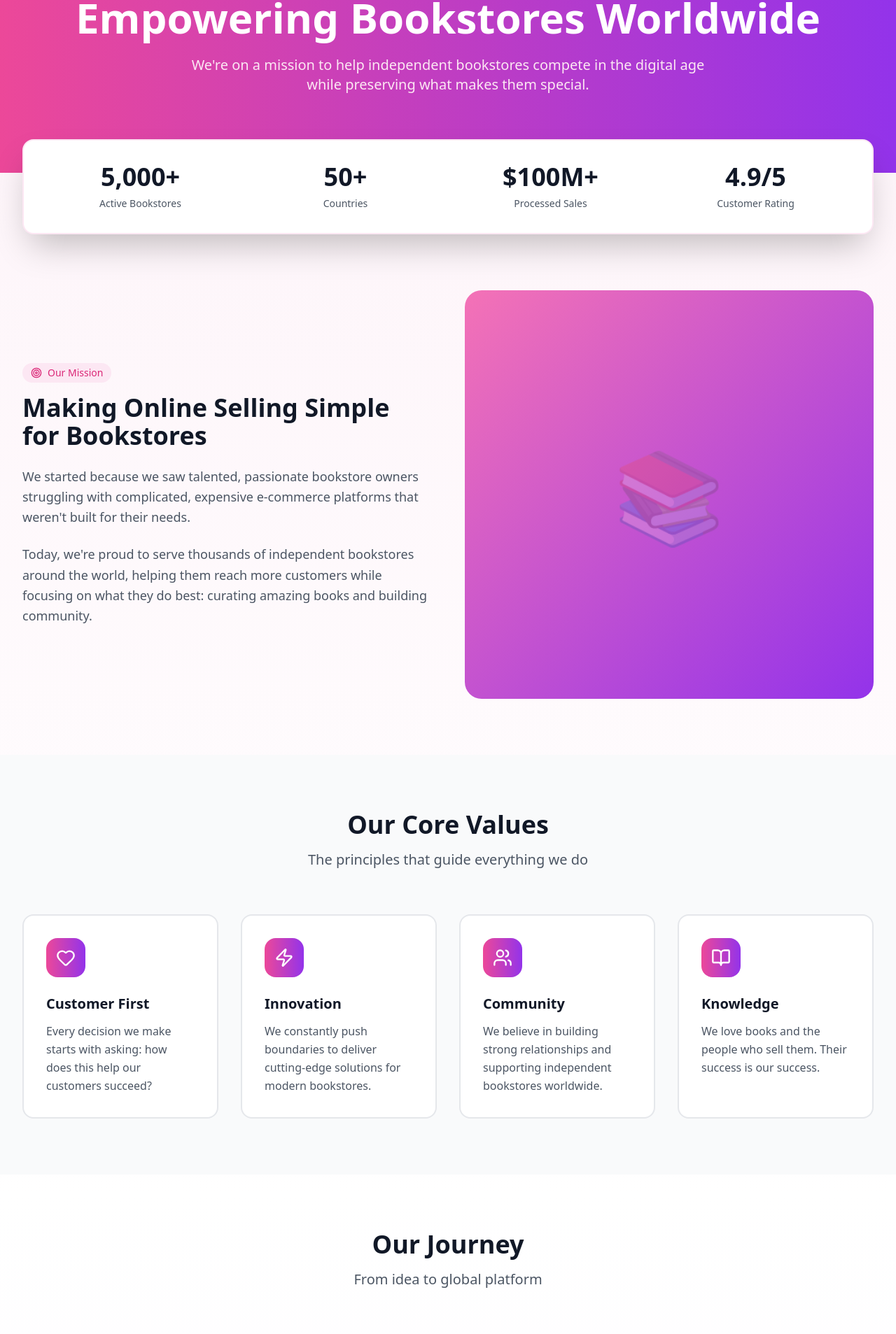
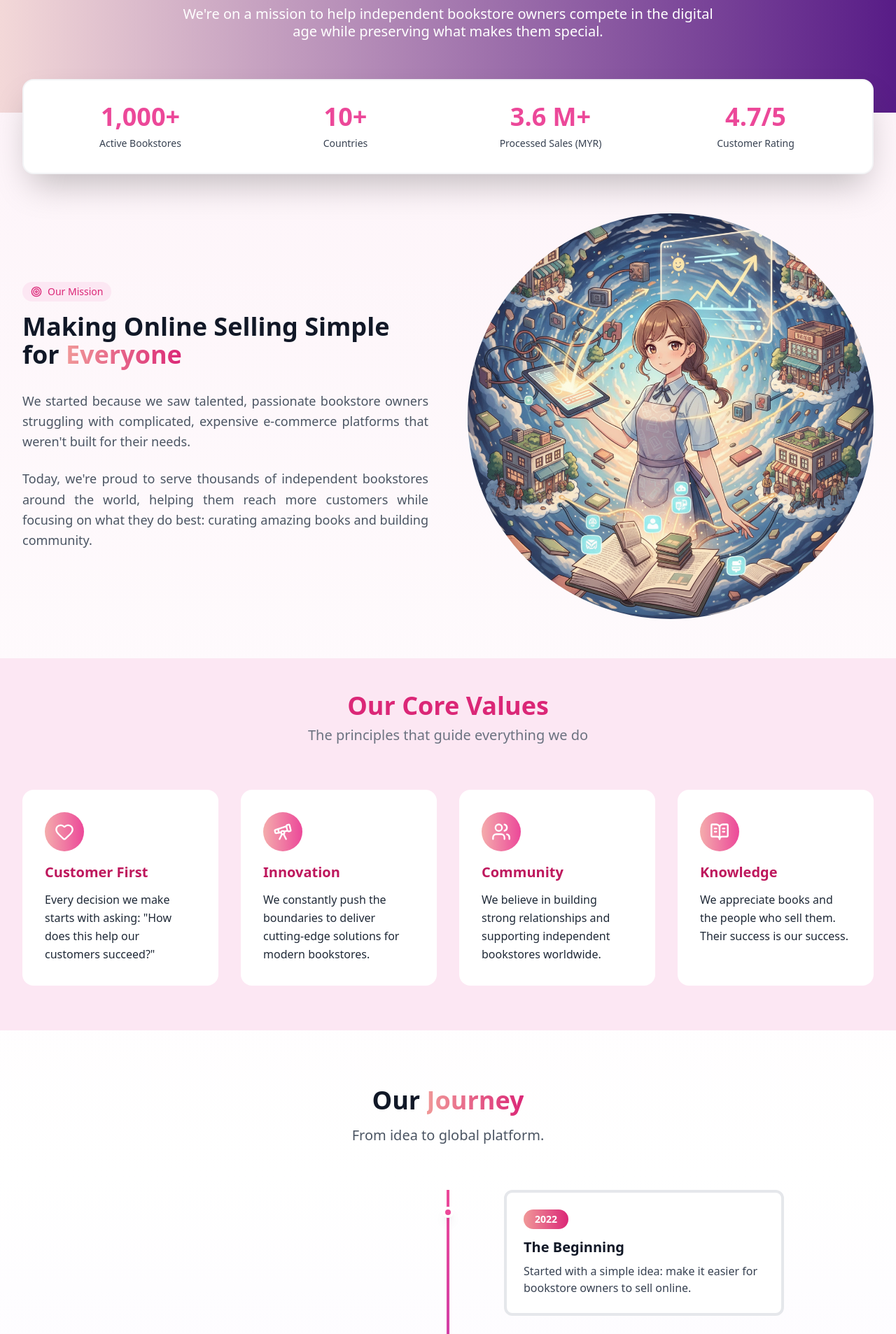
Before and after one commit to kaifeng-cmd/lunaria, a Vue app: page /about in a window 1280 px wide. Shown: the part 209-2116 px from the top of the page at 70% size. Built offline with nearby package versions, Linux system fonts and the light colour scheme.

Commit message:
refactor(about): redesign the UI layout and refine the UI features - design new About page layout - fix the button layout issue in Contact page

```diff
--- a/src/views/About.vue
+++ b/src/views/About.vue
@@ -1,6 +1,6 @@
 <script setup lang="ts">
 import { Button } from '@/components/ui/button';
-import { Heart, Target, Zap, Users, BookOpen, Sparkles } from 'lucide-vue-next';
+import { Heart, Target, Telescope, Users, BookOpenText, Route } from 'lucide-vue-next';
 import type { Component } from 'vue';
 
 interface Value {
@@ -17,9 +17,14 @@ interface TeamMember {
 }
 
 interface Milestone {
-  year: string;
+  year: number;
   title: string;
   description: string;
+}
+
+interface Stats {
+  value: string;
+  label: string;
 }
 
 const values: Value[] = [
@@ -27,13 +32,13 @@ const values: Value[] = [
     icon: Heart,
     title: 'Customer First',
     description:
-      'Every decision we make starts with asking: how does this help our customers succeed?',
+      'Every decision we make starts with asking: "How does this help our customers succeed?"',
   },
   {
-    icon: Zap,
+    icon: Telescope,
     title: 'Innovation',
     description:
-      'We constantly push boundaries to deliver cutting-edge solutions for modern bookstores.',
+      'We constantly push the boundaries to deliver cutting-edge solutions for modern bookstores.',
   },
   {
     icon: Users,
@@ -42,108 +47,108 @@ const values: Value[] = [
       'We believe in building strong relationships and supporting independent bookstores worldwide.',
   },
   {
-    icon: BookOpen,
+    icon: BookOpenText,
     title: 'Knowledge',
-    description: 'We love books and the people who sell them. Their success is our success.',
+    description: 'We appreciate books and the people who sell them. Their success is our success.',
   },
 ];
 
 const team: TeamMember[] = [
   {
-    name: 'Alex Rivera',
+    name: 'Nick Richardson',
     role: 'Founder & CEO',
-    avatar: '👨‍💼',
-    bio: 'Former bookstore owner with 15 years of retail experience. Passionate about helping independent bookstores thrive.',
+    avatar: '🧝🏼',
+    bio: 'Former bookstore owner with more than 15 years of retail experience. Passionate about helping bookstore owners thrive.',
   },
   {
-    name: 'Sarah Chen',
+    name: 'Ren Kobayashi',
     role: 'Head of Product',
-    avatar: '👩‍💻',
-    bio: 'Product designer who believes technology should be beautiful and intuitive. Previously at Shopify and Square.',
+    avatar: '🥷🏻',
+    bio: 'Product designer who believes technology should be beautiful and intuitive. Expert in Adobe Illustrator and Figma.',
   },
   {
-    name: 'Marcus Thompson',
+    name: 'Kavitha a/p Raj',
     role: 'Lead Engineer',
-    avatar: '👨‍🔬',
-    bio: 'Full-stack developer obsessed with performance and scalability. Built systems serving millions of users.',
+    avatar: '👩🏽‍🎤',
+    bio: 'Full-stack developer who is proficient in TypeScript, Vue.js, and Node.js. Built systems serving millions of users.',
   },
   {
-    name: 'Emily Park',
-    role: 'Customer Success',
-    avatar: '👩‍💼',
-    bio: 'Dedicated to ensuring every customer has an amazing experience. Available 24/7 to help you succeed.',
+    name: 'Nur Aisyah bt. Hassan',
+    role: 'Customer Success Manager',
+    avatar: '🧕🏼',
+    bio: 'Dedicated to ensuring everyone has an amazing customer experience. Available 24/7 to help you succeed in your business.',
   },
 ];
 
 const milestones: Milestone[] = [
   {
-    year: '2022',
+    year: 2022,
     title: 'The Beginning',
-    description:
-      'Started with a simple idea: make it easier for independent bookstores to sell online.',
+    description: 'Started with a simple idea: make it easier for bookstore owners to sell online.',
   },
   {
-    year: '2023',
+    year: 2023,
     title: 'First 100 Customers',
     description:
       'Reached our first major milestone and learned invaluable lessons from early adopters.',
   },
   {
-    year: '2024',
+    year: 2024,
     title: 'Series A Funding',
-    description: 'Raised $10M to accelerate product development and expand our team.',
+    description:
+      'Raised around RM 1.65 Million to accelerate product development and expand our team.',
   },
   {
-    year: '2025',
+    year: 2025,
     title: 'Global Expansion',
-    description: 'Now serving over 5,000 bookstores across 50 countries. Just getting started!',
+    description: 'Now serving over 1,000 bookstores across 12 countries. Just getting started!',
   },
 ];
 
-const stats = [
-  { value: '5,000+', label: 'Active Bookstores' },
-  { value: '50+', label: 'Countries' },
-  { value: '$100M+', label: 'Processed Sales' },
-  { value: '4.9/5', label: 'Customer Rating' },
+const stats: Stats[] = [
+  { value: '1,000+', label: 'Active Bookstores' },
+  { value: '10+', label: 'Countries' },
+  { value: '3.6 M+', label: 'Processed Sales (MYR)' },
+  { value: '4.7/5', label: 'Customer Rating' },
 ];
 </script>
 
 <template>
-  <div class="pt-16 min-h-screen bg-gradient-to-b from-pink-50 via-white to-purple-50">
-    <!-- Hero Section -->
-    <div class="bg-gradient-to-r from-pink-500 to-purple-600 py-20">
+  <div class="min-h-screen bg-gradient-to-b from-pink-50 via-white to-purple-100">
+    <!-- First Section -->
+    <div class="bg-gradient-to-r from-[#f3d8d8] to-purple-900 py-20">
       <div class="max-w-7xl mx-auto px-4 sm:px-6 lg:px-8 text-center">
         <div
           class="inline-flex items-center px-4 py-2 rounded-full bg-white/20 backdrop-blur-md text-white text-sm font-medium mb-6"
         >
-          <Sparkles class="w-4 h-4 mr-2" />
+          <Route class="w-4 h-4 mr-2" />
           Our Story
         </div>
-        <h1 class="text-4xl md:text-5xl lg:text-6xl font-bold text-white mb-6">
-          Empowering Bookstores Worldwide
+        <h1 class="text-4xl md:text-5xl lg:text-6xl font-bold text-white mb-4">
+          Simple, Elegant, and Powerful.
         </h1>
-        <p class="text-xl text-pink-100 max-w-3xl mx-auto mb-8">
-          We're on a mission to help independent bookstores compete in the digital age while
+        <p class="text-xl text-white max-w-3xl mx-auto mb-6 leading-tight">
+          We're on a mission to help independent bookstore owners compete in the digital age while
           preserving what makes them special.
         </p>
       </div>
     </div>
 
-    <!-- Stats -->
+    <!-- Statistics Bar -->
     <div class="max-w-7xl mx-auto px-4 sm:px-6 lg:px-8 -mt-12">
       <div
-        class="grid grid-cols-2 md:grid-cols-4 gap-6 bg-white rounded-2xl shadow-2xl p-8 border-2 border-pink-100"
+        class="grid grid-cols-2 md:grid-cols-4 gap-6 bg-white rounded-2xl shadow-2xl p-8 border-2 border-gray-100"
       >
         <div v-for="stat in stats" :key="stat.label" class="text-center">
-          <div class="text-3xl md:text-4xl font-bold text-gray-900 mb-2">{{ stat.value }}</div>
-          <div class="text-sm text-gray-600">{{ stat.label }}</div>
+          <div class="text-3xl md:text-4xl font-bold text-pink-500 mb-2">{{ stat.value }}</div>
+          <div class="text-sm text-gray-700">{{ stat.label }}</div>
         </div>
       </div>
     </div>
 
     <!-- Mission Section -->
-    <div class="max-w-7xl mx-auto px-4 sm:px-6 lg:px-8 py-20">
-      <div class="grid grid-cols-1 lg:grid-cols-2 gap-12 items-center">
+    <div class="max-w-7xl mx-auto px-4 sm:px-6 lg:px-8 py-14">
+      <div class="grid grid-cols-1 lg:grid-cols-2 gap-14 items-center">
         <div>
           <div
             class="inline-flex items-center px-3 py-1 rounded-full bg-pink-100 text-pink-600 text-sm font-medium mb-4"
@@ -151,53 +156,55 @@ const stats = [
             <Target class="w-4 h-4 mr-2" />
             Our Mission
           </div>
-          <h2 class="text-3xl md:text-4xl font-bold text-gray-900 mb-6">
-            Making Online Selling Simple for Bookstores
+          <h2 class="text-3xl md:text-4xl font-bold text-gray-900 mb-8">
+            Making Online Selling Simple for
+            <span class="bg-gradient-to-r from-[#f09898] to-pink-600 bg-clip-text text-transparent"
+              >Everyone</span
+            >
           </h2>
-          <p class="text-lg text-gray-600 mb-6 leading-relaxed">
+          <p class="text-lg text-gray-600 mb-6 leading-relaxed text-justify">
             We started because we saw talented, passionate bookstore owners struggling with
             complicated, expensive e-commerce platforms that weren't built for their needs.
           </p>
-          <p class="text-lg text-gray-600 leading-relaxed">
+          <p class="text-lg text-gray-600 leading-relaxed text-justify">
             Today, we're proud to serve thousands of independent bookstores around the world,
             helping them reach more customers while focusing on what they do best: curating amazing
             books and building community.
           </p>
         </div>
         <div class="relative">
-          <div
-            class="aspect-square bg-gradient-to-br from-pink-400 to-purple-600 rounded-3xl"
-          ></div>
-          <div
-            class="absolute inset-0 flex items-center justify-center text-white text-9xl opacity-20"
-          >
-            📚
-          </div>
+          <img
+            src="@/assets/images/illustrations/bookstore.png"
+            alt="Bookstore"
+            class="aspect-square object-contain rounded-full w-full h-full"
+          />
         </div>
       </div>
     </div>
 
-    <!-- Values Section -->
-    <div class="bg-gray-50 py-20">
+    <!-- Core Values Section -->
+    <div class="bg-pink-100 py-12">
       <div class="max-w-7xl mx-auto px-4 sm:px-6 lg:px-8">
         <div class="text-center mb-16">
-          <h2 class="text-3xl md:text-4xl font-bold text-gray-900 mb-4">Our Core Values</h2>
-          <p class="text-xl text-gray-600">The principles that guide everything we do</p>
+          <h2 class="text-3xl md:text-4xl font-bold text-pink-600 mb-2">Our Core Values</h2>
+          <p class="text-xl font-medium text-gray-500">
+            The principles that guide everything we do
+          </p>
         </div>
 
         <div class="grid grid-cols-1 md:grid-cols-2 lg:grid-cols-4 gap-8">
           <div
             v-for="value in values"
             :key="value.title"
-            class="bg-white rounded-2xl p-8 border-2 border-gray-200 hover:border-pink-300 hover:shadow-xl transition-all duration-300 hover:-translate-y-2"
+            class="bg-white rounded-2xl p-8 hover:border-4 hover:border-pink-300 hover:shadow-xl mb-4 transition-all duration-300 hover:-translate-y-2"
           >
             <div
-              class="flex items-center justify-center w-14 h-14 bg-gradient-to-r from-pink-500 to-purple-600 rounded-2xl mb-6"
+              class="flex items-center justify-center w-14 h-14 bg-gradient-to-r from-[#f4acac] to-pink-500 rounded-full mb-4"
             >
               <component :is="value.icon" class="w-7 h-7 text-white" />
             </div>
-            <h3 class="text-xl font-bold text-gray-900 mb-3">{{ value.title }}</h3>
-            <p class="text-gray-600 leading-relaxed">{{ value.description }}</p>
+            <h3 class="text-xl font-bold text-pink-700 mb-3">{{ value.title }}</h3>
+            <p class="text-gray-800 leading-relaxed">{{ value.description }}</p>
           </div>
         </div>
       </div>
@@ -207,40 +214,48 @@ const stats = [
     <div class="py-20">
       <div class="max-w-5xl mx-auto px-4 sm:px-6 lg:px-8">
         <div class="text-center mb-16">
-          <h2 class="text-3xl md:text-4xl font-bold text-gray-900 mb-4">Our Journey</h2>
-          <p class="text-xl text-gray-600">From idea to global platform</p>
+          <h2 class="text-3xl md:text-4xl font-bold text-gray-900 mb-4">
+            Our
+            <span class="bg-gradient-to-r from-[#f09898] to-pink-600 bg-clip-text text-transparent"
+              >Journey</span
+            >
+          </h2>
+          <p class="text-xl text-gray-600">From idea to global platform.</p>
         </div>
 
         <div class="relative">
           <!-- Timeline Line -->
           <div
-            class="absolute left-1/2 transform -translate-x-1/2 w-1 h-full bg-gradient-to-b from-pink-500 to-purple-600 hidden md:block"
+            class="absolute left-1/2 transform -translate-x-1/2 w-1 h-full bg-gradient-to-b from-pink-500 to-purple-700 hidden md:block"
           ></div>
 
-          <div class="space-y-12">
+          <div class="space-y-10">
             <div
               v-for="(milestone, index) in milestones"
               :key="milestone.year"
-              class="relative"
-              :class="index % 2 === 0 ? 'md:pr-1/2' : 'md:pl-1/2'"
+              class="relative flex"
+              :class="index % 2 === 0 ? 'md:flex-row-reverse' : 'md:flex-row'"
             >
+              <!-- Card Container -->
               <div
-                class="bg-white rounded-xl p-6 border-2 border-gray-200 hover:border-pink-300 hover:shadow-xl transition-all"
-                :class="index % 2 === 0 ? 'md:mr-8' : 'md:ml-8'"
+                class="w-full md:w-5/12 bg-white rounded-xl p-6 border-4 border-gray-200 hover:border-pink-300 hover:shadow-xl transition-all"
               >
                 <div
-                  class="inline-block px-4 py-1 rounded-full bg-gradient-to-r from-pink-500 to-purple-600 text-white font-bold text-sm mb-3"
+                  class="inline-block px-4 py-1 rounded-full bg-gradient-to-r from-[#f09898] to-pink-600 text-white font-bold text-sm mb-3"
                 >
                   {{ milestone.year }}
                 </div>
                 <h3 class="text-xl font-bold text-gray-900 mb-2">{{ milestone.title }}</h3>
-                <p class="text-gray-600">{{ milestone.description }}</p>
+                <p class="text-gray-700">{{ milestone.description }}</p>
               </div>
 
-              <!-- Timeline Dot -->
-              <div
-                class="absolute top-6 left-1/2 transform -translate-x-1/2 w-4 h-4 bg-pink-500 rounded-full border-4 border-white shadow-lg hidden md:block"
-              ></div>
+              <!-- Center Space with Timeline Dot -->
+              <div class="hidden md:flex md:w-2/12 items-start justify-center pt-6 relative">
+                <div class="w-4 h-4 bg-pink-500 rounded-full border-4 border-white shadow-lg"></div>
+              </div>
+
+              <!-- Empty Space (for alternating layout) -->
+              <div class="hidden md:block md:w-5/12"></div>
             </div>
           </div>
         </div>
@@ -251,9 +266,14 @@ const stats = [
     <div class="bg-gradient-to-b from-gray-50 to-white py-20">
       <div class="max-w-7xl mx-auto px-4 sm:px-6 lg:px-8">
         <div class="text-center mb-16">
-          <h2 class="text-3xl md:text-4xl font-bold text-gray-900 mb-4">Meet Our Team</h2>
+          <h2 class="text-3xl md:text-4xl font-bold text-gray-900 mb-4">
+            Meet Our
+            <span class="bg-gradient-to-r from-[#f09898] to-pink-600 bg-clip-text text-transparent"
+              >Team</span
+            >
+          </h2>
           <p class="text-xl text-gray-600">
-            The passionate people building the future of online bookselling
+            We are a team of innovators shaping the next chapter of bookstore eCommerce.
           </p>
         </div>
 
@@ -261,38 +281,35 @@ const stats = [
           <div
             v-for="member in team"
             :key="member.name"
-            class="bg-white rounded-2xl p-6 border-2 border-gray-200 hover:border-pink-300 hover:shadow-xl transition-all duration-300 hover:-translate-y-2 text-center"
+            class="bg-white rounded-2xl p-6 border-2 border-gray-200 hover:border-4 hover:border-pink-300 hover:shadow-xl transition-all duration-300 hover:-translate-y-2 text-center"
           >
             <div class="text-6xl mb-4">{{ member.avatar }}</div>
-            <h3 class="text-xl font-bold text-gray-900 mb-1">{{ member.name }}</h3>
+            <h3 class="text-xl font-bold text-gray-800 mb-2">{{ member.name }}</h3>
             <div
               class="text-sm text-pink-600 font-medium mb-4 px-3 py-1 bg-pink-50 rounded-full inline-block"
             >
               {{ member.role }}
             </div>
-            <p class="text-sm text-gray-600 leading-relaxed">{{ member.bio }}</p>
+            <p class="text-sm text-gray-700 leading-relaxed">{{ member.bio }}</p>
           </div>
         </div>
       </div>
     </div>
 
-    <!-- CTA Section -->
-    <div class="bg-gradient-to-r from-pink-500 to-purple-600 py-16">
+    <!-- Hiring Section -->
+    <div class="bg-gradient-to-br from-yellow-300/50 to-orange-300 py-20">
       <div class="max-w-4xl mx-auto px-4 sm:px-6 lg:px-8 text-center">
-        <h2 class="text-3xl md:text-4xl font-bold text-white mb-4">Join Us on This Journey</h2>
-        <p class="text-xl text-pink-100 mb-8">
-          Be part of the movement supporting independent bookstores worldwide
+        <h2 class="text-3xl md:text-4xl font-bold text-gray-800 mb-4">Join Us on This Journey</h2>
+        <p class="text-xl text-gray-700 font-medium mb-8">
+          Be part of the movement supporting independent bookstores worldwide.
         </p>
-        <div class="flex flex-col sm:flex-row gap-4 justify-center">
-          <Button size="lg" class="bg-white text-purple-600 hover:bg-gray-100 font-semibold px-8">
-            Start Your Free Trial
-          </Button>
+        <div class="justify-center">
           <Button
             variant="outline"
             size="lg"
-            class="border-2 border-white text-white hover:bg-white/10 px-8"
+            class="text-lg px-4 py-2 border-gray-700 border-2 bg-transparent text-gray-700 hover:text-gray-700 hover:bg-transparent hover:scale-105 transition-all duration-200"
           >
-            We're Hiring!
+            We're Hiring. Join Us
           </Button>
         </div>
       </div>
--- a/src/views/Contact.vue
+++ b/src/views/Contact.vue
@@ -216,7 +216,7 @@ const handleSubmit = () => {
                 <Button
                   type="submit"
                   size="lg"
-                  class="w-[40%] px-2 py-4 flex items-center justify-center bg-gradient-to-r from-pink-400 to-purple-600 text-white hover:opacity-90"
+                  class="w-full sm:w-[60%] md:w-[40%] px-2 py-4 flex items-center justify-center bg-gradient-to-r from-pink-400 to-purple-600 text-white hover:opacity-90 hover:scale-105 transition-all duration-200"
                 >
                   <Send class="w-4 h-4" />
                   Send Message
```
Also changed, not shown: src/assets/images/illustrations/bookstore.png (added).
